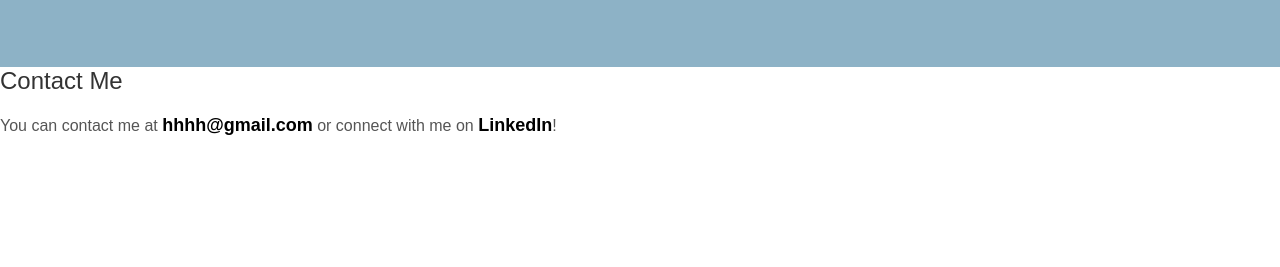
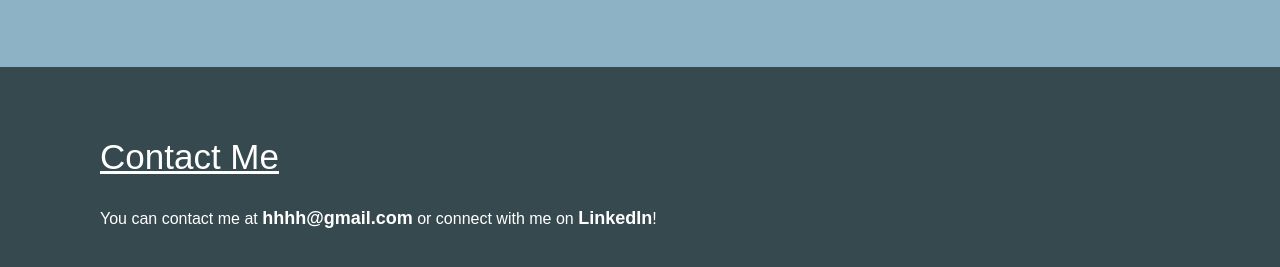
Before and after one commit to alessiakz/portfolio, a plain HTML site: page index.html in a window 1280 px wide. Shown: the part 2269-2536 px from the top of the page. Before the commit the page ends 2405 px from the top, so only its background shows below. Drawn offline with Linux system fonts and the light colour scheme.

Commit message:
added contact me section css

```diff
--- a/style.css
+++ b/style.css
@@ -313,3 +313,32 @@ h6 {
     padding-top: 70px;
     margin-bottom: 15px;
   }
+
+  .contact-me {
+    background: #36494E;
+    width: 100%;
+    padding-bottom: 70px;
+  }
+
+  .contact-me h2 {
+    font-size: 35px;
+    color: white;
+    text-decoration: underline;
+    display: inline-block;
+    padding-top: 70px;
+    padding-left: 100px;
+    margin-bottom: 15px;
+  }
+
+  .contact-me p {
+    color: white;
+    padding-left: 100px;
+  }
+
+  .contact-me a {
+    color: white;
+  }
+
+  .contact-me a:hover {
+    color: #8DB2C6;
+  }
```
